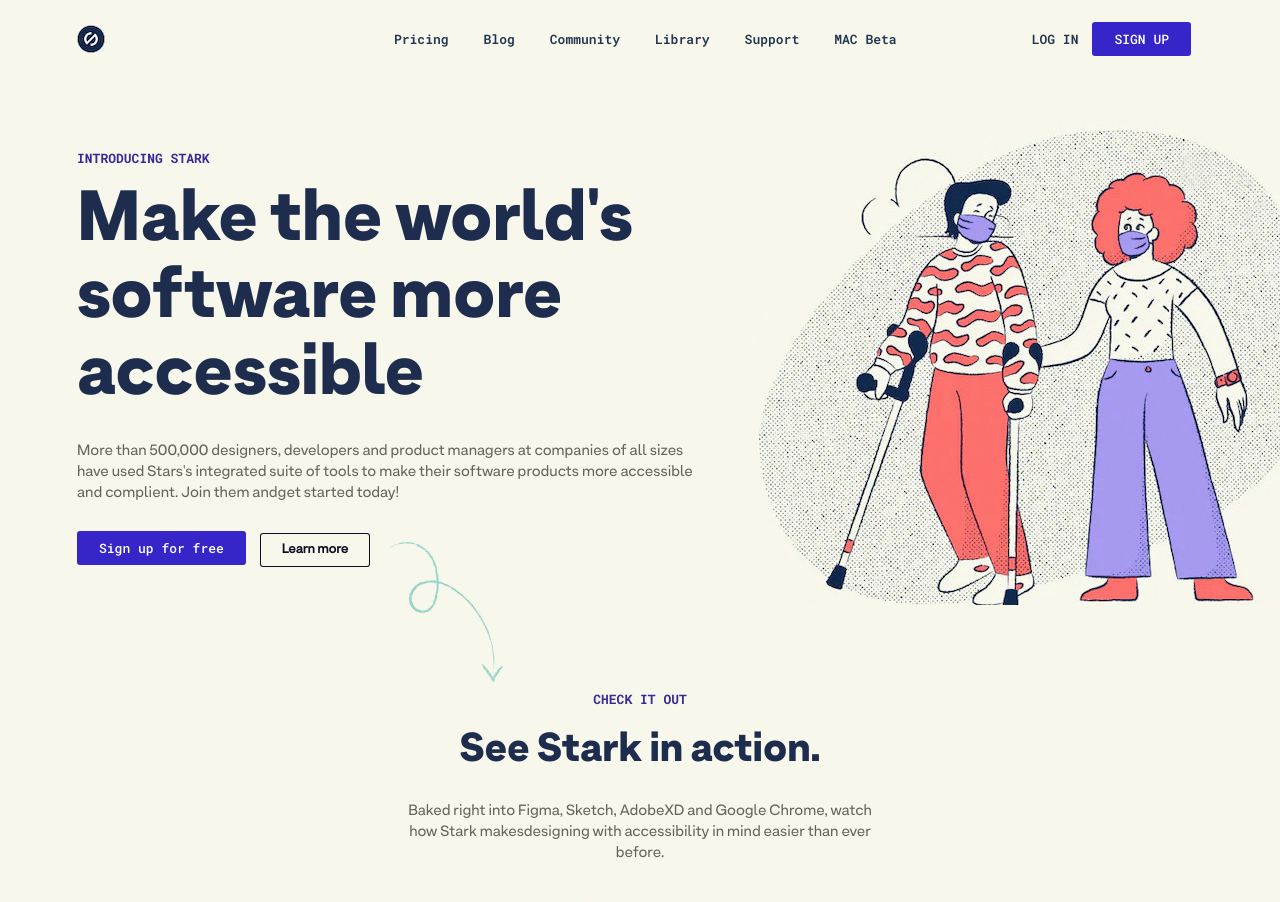
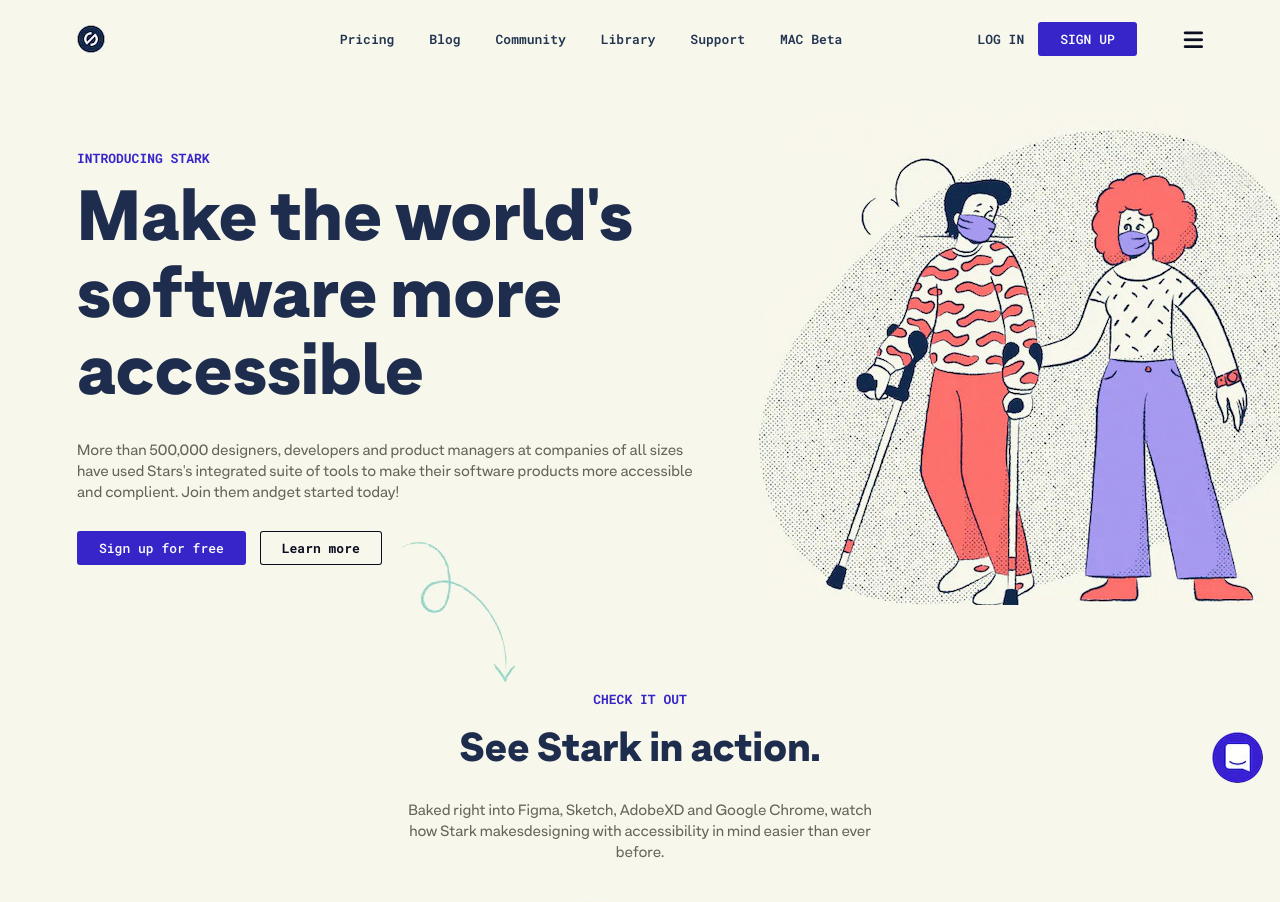
Before and after one commit to liepsneletech/1-stark, a website: page index.html in a window 1280 px wide. Shown: the top 902 px of the page. Drawn offline with Linux system fonts and the light colour scheme.

Commit message:
Home page desktop done

```diff
--- a/index.html
+++ b/index.html
@@ -11,6 +11,10 @@
       rel="stylesheet"
     />
     <link rel="stylesheet" href="style.css" />
+    <script
+      src="https://kit.fontawesome.com/d86ffac582.js"
+      crossorigin="anonymous"
+    ></script>
     <title>Stark</title>
   </head>
   <body>
@@ -46,6 +50,7 @@
               <a href="#" class="main-nav-link sign-up-btn">Sign up</a>
             </div>
           </li>
+          <i class="fa-solid fa-bars"></i>
         </ul>
       </nav>
     </header>
@@ -321,5 +326,8 @@
         </div>
       </div>
     </footer>
+    <a href="#"
+      ><img src="./img/chat-icon.png" alt="chat icon" class="chat-icon-img"
+    /></a>
   </body>
 </html>
--- a/style.css
+++ b/style.css
@@ -129,7 +129,7 @@
 
 .subheading {
   font-family: Roboto Mono, sans-serif;
-  color: #352a96;
+  color: #3626ca;
   text-transform: uppercase;
   font-weight: 700;
   font-size: 13px;
@@ -160,7 +160,7 @@
 .sign-up-btn:active {
   background-color: #fff;
   color: #3626ca;
-  box-shadow: 0 0 0 1px #352a96 inset;
+  box-shadow: 0 0 0 1px #3626ca inset;
   border: none;
 }
 
@@ -170,12 +170,13 @@
 
 .learn-more-btn:link,
 .learn-more-btn:visited {
+  font-family: Roboto Mono;
   padding: 8px 22px;
   box-shadow: 0 0 0 1px #0b0e20 inset;
   border-radius: 3px;
   text-decoration: none;
   color: #0b0e20;
-  font-weight: 600;
+  font-weight: 700;
   font-size: 13px;
 }
 
@@ -196,6 +197,11 @@
 .hero-btns-row {
   position: relative;
   display: inline-block;
+}
+
+.fa-solid.fa-bars {
+  font-size: 22px;
+  color: #0b0e20;
 }
 
 /* CHECKIT OUT SECTION */
@@ -453,7 +459,29 @@
   color: #040d18;
 }
 
+/* CHAT */
+.chat-icon-img {
+  position: fixed;
+  right: 17px;
+  bottom: 17px;
+}
+
 /* MEDIA QUERIES */
 
 @media only screen and (max-width: 320px) {
 }
+
+@media only screen and (max-width: 480px) {
+}
+
+@media only screen and (max-width: 560px) {
+}
+
+@media only screen and (max-width: 780px) {
+}
+
+@media only screen and (max-width: 960px) {
+}
+
+@media only screen and (max-width: 320px) {
+}
```
Also changed, not shown: img/chat-icon.png (added).
